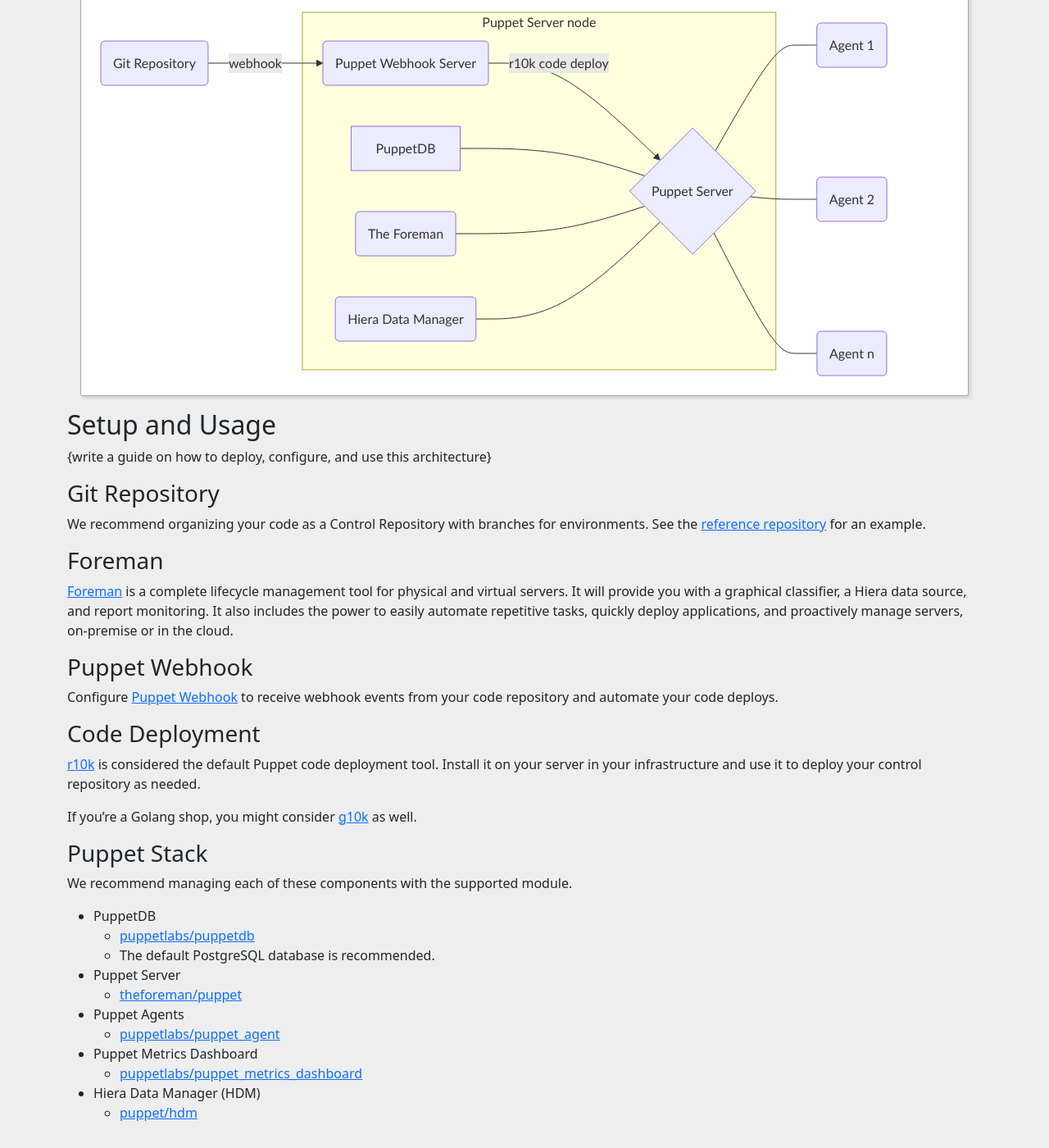
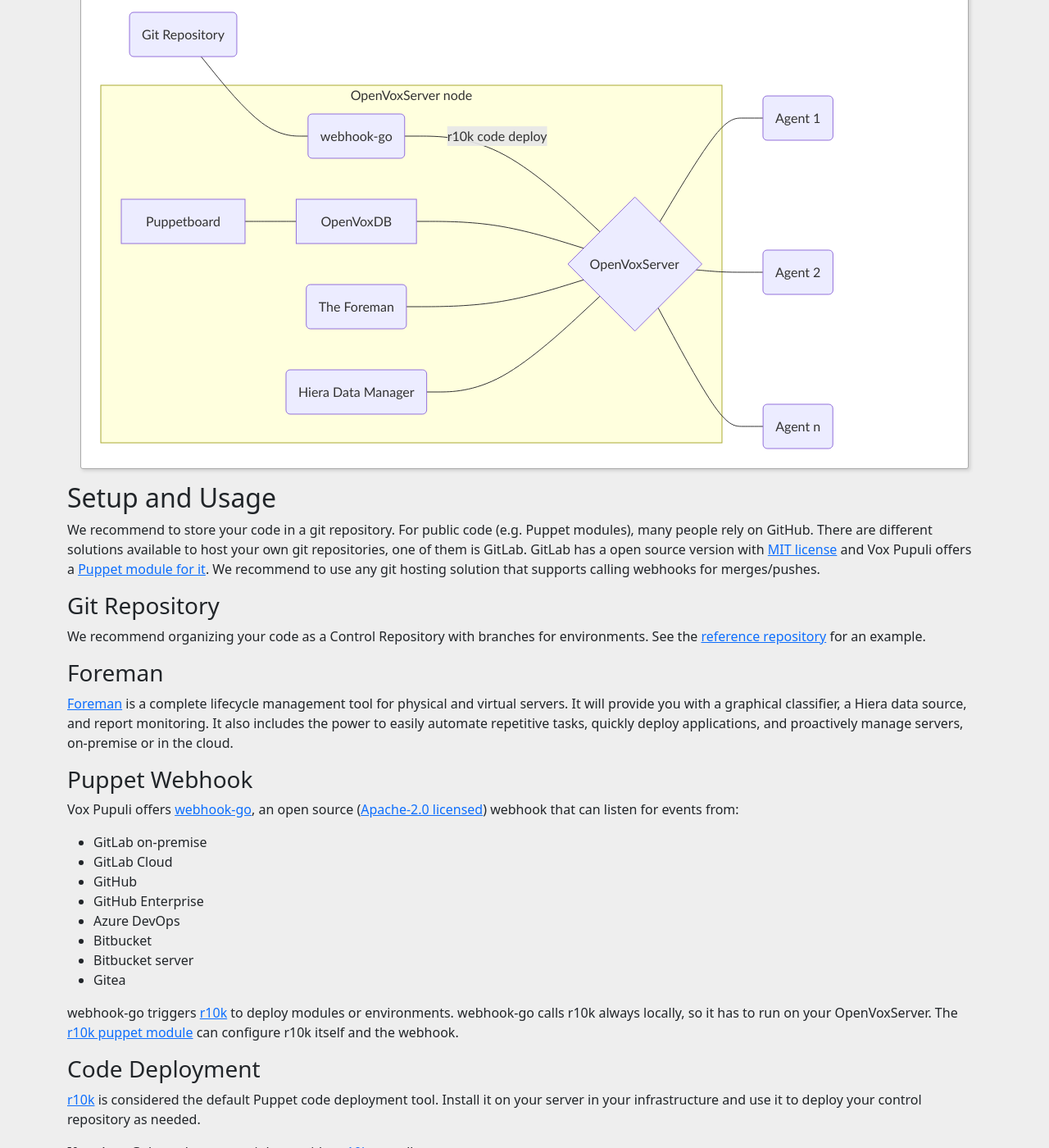
Before and after one commit to voxpupuli/voxpupuli.github.io, a Jekyll site: the page built from _docs/arch_single_server.md, in a window 1280 px wide and 1400 px high, scrolled down 459 px. Shown: the whole window at 82% size. Built offline with Jekyll 4.4.1, drawn with Linux system fonts in a browser that asks for light colours; nearby versions of some CDN libraries; some of the changed text lies outside the part shown.

Commit message:
Update single openvoxserver architecture
Co-authored-by: Ewoud Kohl van Wijngaarden <ewoud@kohlvanwijngaarden.nl>

```diff
--- a/_docs/arch_single_server.md
+++ b/_docs/arch_single_server.md
@@ -17,41 +17,42 @@
 
 
 <div class="mermaid">
-  graph LR;
-  git(Git Repository)
+flowchart LR
+subgraph server["OpenVoxServer node"]
+    Foreman("The Foreman")
+    Webhook("webhook-go")
+    OpenVoxDB["OpenVoxDB"]
+    OpenVoxServer{"OpenVoxServer"}
+    HDM("Hiera Data Manager")
+    Puppetboard
+end
 
-  subgraph server[Puppet Server node]
-    Foreman(The Foreman)
-    Webhook(Puppet Webhook Server)
-    PuppetDB
-    PuppetServer{Puppet Server}
-    HDM(Hiera Data Manager)
-  end
+git("Git Repository") --- Webhook
+Webhook -- r10k code deploy --- OpenVoxServer
+OpenVoxDB --- OpenVoxServer
+Foreman --- OpenVoxServer
+HDM --- OpenVoxServer
+Puppetboard --- OpenVoxDB
+OpenVoxServer --- Agent1("Agent 1") & Agent2("Agent 2") & Agent_n("Agent n")
 
-  click HDM "https://github.com/betadots/hdm" "HDM is a web interface for analyzing and managing hiera data."
-  click Foreman "https://www.theforeman.org" "Foreman is a complete lifecycle management tool for physical and virtual servers."
-  click Webhook "https://github.com/voxpupuli/puppet_webhook" "A webhook service that can trigger code deploys from source code repository updates."
-
-  git --webhook--> Webhook
-  Webhook --r10k code deploy--> PuppetServer
-
-  PuppetDB --- PuppetServer
-  Foreman --- PuppetServer
-  HDM --- PuppetServer
-
-  Agent1(Agent 1)
-  Agent2(Agent 2)
-  Agent_n(Agent n)
-
-  PuppetServer --- Agent1
-  PuppetServer --- Agent2
-  PuppetServer --- Agent_n
+click Foreman "https://www.theforeman.org/"
+click Webhook "https://github.com/voxpupuli/webhook-go?tab=readme-ov-file#webhook-go"
+click OpenVoxDB "https://github.com/OpenVoxProject/openvoxdb"
+click HDM "https://github.com/betadots/hdm?tab=readme-ov-file#hdm---hiera-data-manager"
+click Puppetboard "https://github.com/voxpupuli/puppetboard?tab=readme-ov-file#puppetboard"
+click OpenVoxServer "https://github.com/OpenVoxProject/openvox-server?tab=readme-ov-file#puppet-server"
+click Agent1 "https://github.com/OpenVoxProject/openvox-agent?tab=readme-ov-file#the-puppet-agent"
+click Agent2 "https://github.com/OpenVoxProject/openvox-agent?tab=readme-ov-file#the-puppet-agent"
+click Agent_n "https://github.com/OpenVoxProject/openvox-agent?tab=readme-ov-file#the-puppet-agent"
 </div>
 
 ## Setup and Usage
 
-{write a guide on how to deploy, configure, and use this architecture}
-
+We recommend to store your code in a git repository.
+For public code (e.g. Puppet modules), many people rely on GitHub.
+There are different solutions available to host your own git repositories, one of them is GitLab.
+GitLab has a open source version with [MIT license](https://docs.gitlab.com/development/licensing/) and Vox Pupuli offers a [Puppet module for it](https://forge.puppet.com/modules/puppet/gitlab/readme).
+We recommend to use any git hosting solution that supports calling webhooks for merges/pushes.
 
 ### Git Repository
 
@@ -71,30 +72,56 @@
 
 ### Puppet Webhook
 
-Configure [Puppet Webhook](https://github.com/voxpupuli/puppet_webhook) to receive
-webhook events from your code repository and automate your code deploys.
+Vox Pupuli offers [webhook-go](https://github.com/voxpupuli/webhook-go?tab=readme-ov-file#webhook-go), an open source ([Apache-2.0 licensed](https://github.com/voxpupuli/webhook-go/blob/master/LICENSE)) webhook that can listen for events from:
+
+* GitLab on-premise
+* GitLab Cloud
+* GitHub
+* GitHub Enterprise
+* Azure DevOps
+* Bitbucket
+* Bitbucket server
+* Gitea
+
+webhook-go triggers [r10k](https://github.com/puppetlabs/r10k?tab=readme-ov-file#r10k) to deploy modules or environments.
+webhook-go calls r10k always locally, so it has to run on your OpenVoxServer.
+The [r10k puppet module](https://forge.puppet.com/modules/puppet/r10k/readme) can configure r10k itself and the webhook.
 
 ### Code Deployment
 
-[r10k](https://github.com/puppetlabs/r10k) is considered the default Puppet code
-deployment tool. Install it on your server in your infrastructure and use it to
-deploy your control repository as needed.
+[r10k](https://github.com/puppetlabs/r10k) is considered the default Puppet code deployment tool.
+Install it on your server in your infrastructure and use it to deploy your control repository as needed.
 
 If you're a Golang shop, you might consider [g10k](https://github.com/xorpaul/g10k) as well.
 
 
-### Puppet Stack
+### OpenVox Stack
 
 We recommend managing each of these components with the supported module.
 
-* PuppetDB
+* OpenVoxDB
     * [puppetlabs/puppetdb](https://forge.puppet.com/puppetlabs/puppetdb)
     * The default PostgreSQL database is recommended.
-* Puppet Server
+* OpenVoxServer and agents
     * [theforeman/puppet](https://forge.puppet.com/modules/theforeman/puppet)
-* Puppet Agents
-    * [puppetlabs/puppet_agent](https://forge.puppet.com/puppetlabs/puppet_agent)
 * Puppet Metrics Dashboard
     * [puppetlabs/puppet_metrics_dashboard](https://forge.puppet.com/puppetlabs/puppet_metrics_dashboard)
 * Hiera Data Manager (HDM)
     * [puppet/hdm](https://forge.puppet.com/modules/puppet/hdm)
+* r10k & webhook-go
+    * [puppet/r10k](https://forge.puppet.com/modules/puppet/r10k/readme)
+* nftables firewalling
+    * [puppet/nftables](https://forge.puppet.com/modules/puppet/nftables/readme)
+
+## Scaleout options
+
+* OpenVoxDB, OpenVoxServer, Foreman, PostgreSQL can all run on different systems.
+* OpenVoxDB and Foreman use individual databases. They can run on the same PostgreSQL cluster, they don't have to.
+* It's common to run OpenVoxServer and OpenVoxDB on the same system.
+
+## Containerisation
+
+* Vox Pupuli offers containers for [OpenVoxServer](https://github.com/OpenVoxProject/container-openvoxserver?tab=readme-ov-file#openvox-server-container) and [OpenVoxDB](https://github.com/OpenVoxProject/container-openvoxdb?tab=readme-ov-file#openvox-db-container)
+* Vox Pupuli also has containers for [Puppetboard](https://github.com/voxpupuli/puppetboard/pkgs/container/puppetboard) and [HDM](https://github.com/betadots/hdm/pkgs/container/hdm)
+* There's also a container for [r10k](https://github.com/voxpupuli/container-r10k) and for [webhook-go](https://github.com/voxpupuli/container-r10k-webhook)
+* [crafty](https://github.com/voxpupuli/crafty) (Containerized Resources And Funky Tools in YAML) pulls all the images together
```
